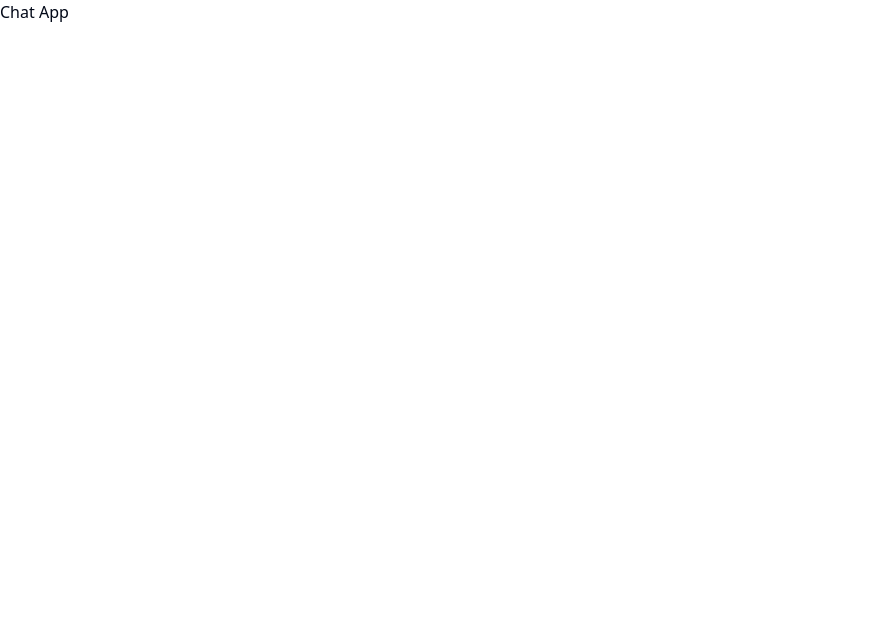
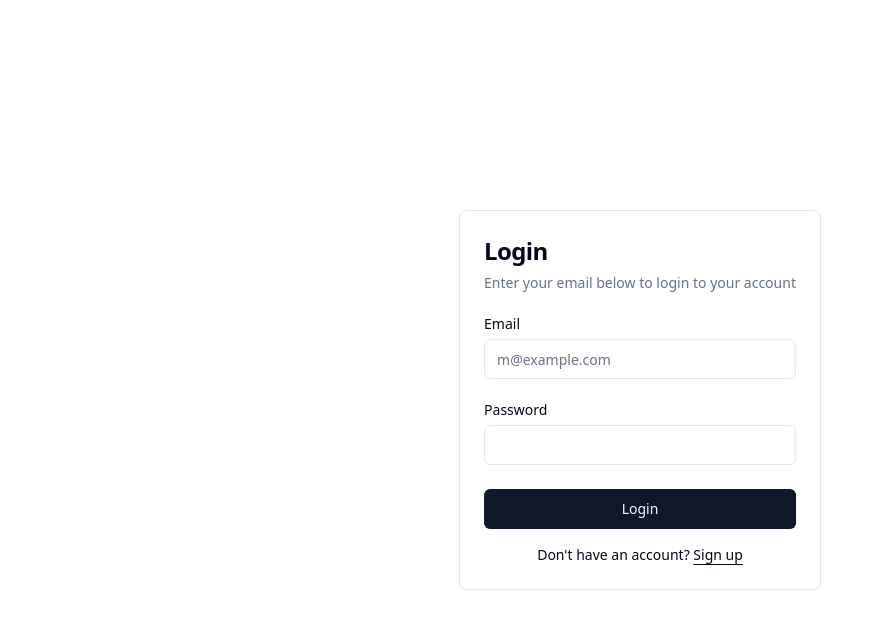
Before and after one commit to aimecarte/slack-clone, a React (Vite) app: page /login in a window 1280 px wide. Before the commit this address led to /app. Shown: the top 628 px of the page, without its empty margins (0-883 px from the left). Built offline with nearby package versions, Linux system fonts and the light colour scheme.

Commit message:
add a login page form

```diff
--- a/package.json
+++ b/package.json
@@ -10,6 +10,7 @@
     "preview": "vite preview"
   },
   "dependencies": {
+    "@radix-ui/react-label": "^2.1.2",
     "@radix-ui/react-scroll-area": "^1.2.3",
     "@radix-ui/react-slot": "^1.1.2",
     "@tailwindcss/vite": "^4.0.4",
--- /dev/null
+++ b/src/app/login/page.jsx
@@ -0,0 +1,11 @@
+import { LoginForm } from "@/components/login-form"
+
+export default function Page() {
+  return (
+    (<div className="flex min-h-svh w-full items-center justify-center p-6 md:p-10">
+      <div className="w-full max-w-sm">
+        <LoginForm />
+      </div>
+    </div>)
+  );
+}
--- /dev/null
+++ b/src/components/login-form.jsx
@@ -0,0 +1,54 @@
+import { cn } from "@/lib/utils"
+import { Button } from "@/components/ui/button"
+import {
+  Card,
+  CardContent,
+  CardDescription,
+  CardHeader,
+  CardTitle,
+} from "@/components/ui/card"
+import { Input } from "@/components/ui/input"
+import { Label } from "@/components/ui/label"
+
+export function LoginForm({
+  className,
+  ...props
+}) {
+  return (
+    (<div className={cn("flex flex-col gap-6", className)} {...props}>
+      <Card>
+        <CardHeader>
+          <CardTitle className="text-2xl">Login</CardTitle>
+          <CardDescription>
+            Enter your email below to login to your account
+          </CardDescription>
+        </CardHeader>
+        <CardContent>
+          <form>
+            <div className="flex flex-col gap-6">
+              <div className="grid gap-2">
+                <Label htmlFor="email">Email</Label>
+                <Input id="email" type="email" placeholder="m@example.com" required />
+              </div>
+              <div className="grid gap-2">
+                <div className="flex items-center">
+                  <Label htmlFor="password">Password</Label>
+                </div>
+                <Input id="password" type="password" required />
+              </div>
+              <Button type="submit" className="w-full">
+                Login
+              </Button>
+            </div>
+            <div className="mt-4 text-center text-sm">
+              Don&apos;t have an account?{" "}
+              <a href="#" className="underline underline-offset-4">
+                Sign up
+              </a>
+            </div>
+          </form>
+        </CardContent>
+      </Card>
+    </div>)
+  );
+}
--- /dev/null
+++ b/src/components/ui/button.jsx
@@ -0,0 +1,47 @@
+import * as React from "react"
+import { Slot } from "@radix-ui/react-slot"
+import { cva } from "class-variance-authority";
+
+import { cn } from "@/lib/utils"
+
+const buttonVariants = cva(
+  "inline-flex items-center justify-center gap-2 whitespace-nowrap rounded-md text-sm font-medium ring-offset-background transition-colors focus-visible:outline-none focus-visible:ring-2 focus-visible:ring-ring focus-visible:ring-offset-2 disabled:pointer-events-none disabled:opacity-50 [&_svg]:pointer-events-none [&_svg]:size-4 [&_svg]:shrink-0",
+  {
+    variants: {
+      variant: {
+        default: "bg-primary text-primary-foreground hover:bg-primary/90",
+        destructive:
+          "bg-destructive text-destructive-foreground hover:bg-destructive/90",
+        outline:
+          "border border-input bg-background hover:bg-accent hover:text-accent-foreground",
+        secondary:
+          "bg-secondary text-secondary-foreground hover:bg-secondary/80",
+        ghost: "hover:bg-accent hover:text-accent-foreground",
+        link: "text-primary underline-offset-4 hover:underline",
+      },
+      size: {
+        default: "h-10 px-4 py-2",
+        sm: "h-9 rounded-md px-3",
+        lg: "h-11 rounded-md px-8",
+        icon: "h-10 w-10",
+      },
+    },
+    defaultVariants: {
+      variant: "default",
+      size: "default",
+    },
+  }
+)
+
+const Button = React.forwardRef(({ className, variant, size, asChild = false, ...props }, ref) => {
+  const Comp = asChild ? Slot : "button"
+  return (
+    (<Comp
+      className={cn(buttonVariants({ variant, size, className }))}
+      ref={ref}
+      {...props} />)
+  );
+})
+Button.displayName = "Button"
+
+export { Button, buttonVariants }
--- /dev/null
+++ b/src/components/ui/card.jsx
@@ -0,0 +1,50 @@
+import * as React from "react"
+
+import { cn } from "@/lib/utils"
+
+const Card = React.forwardRef(({ className, ...props }, ref) => (
+  <div
+    ref={ref}
+    className={cn("rounded-lg border bg-card text-card-foreground shadow-sm", className)}
+    {...props} />
+))
+Card.displayName = "Card"
+
+const CardHeader = React.forwardRef(({ className, ...props }, ref) => (
+  <div
+    ref={ref}
+    className={cn("flex flex-col space-y-1.5 p-6", className)}
+    {...props} />
+))
+CardHeader.displayName = "CardHeader"
+
+const CardTitle = React.forwardRef(({ className, ...props }, ref) => (
+  <div
+    ref={ref}
+    className={cn("text-2xl font-semibold leading-none tracking-tight", className)}
+    {...props} />
+))
+CardTitle.displayName = "CardTitle"
+
+const CardDescription = React.forwardRef(({ className, ...props }, ref) => (
+  <div
+    ref={ref}
+    className={cn("text-sm text-muted-foreground", className)}
+    {...props} />
+))
+CardDescription.displayName = "CardDescription"
+
+const CardContent = React.forwardRef(({ className, ...props }, ref) => (
+  <div ref={ref} className={cn("p-6 pt-0", className)} {...props} />
+))
+CardContent.displayName = "CardContent"
+
+const CardFooter = React.forwardRef(({ className, ...props }, ref) => (
+  <div
+    ref={ref}
+    className={cn("flex items-center p-6 pt-0", className)}
+    {...props} />
+))
+CardFooter.displayName = "CardFooter"
+
+export { Card, CardHeader, CardFooter, CardTitle, CardDescription, CardContent }
--- /dev/null
+++ b/src/components/ui/input.jsx
@@ -0,0 +1,19 @@
+import * as React from "react"
+
+import { cn } from "@/lib/utils"
+
+const Input = React.forwardRef(({ className, type, ...props }, ref) => {
+  return (
+    (<input
+      type={type}
+      className={cn(
+        "flex h-10 w-full rounded-md border border-input bg-background px-3 py-2 text-base ring-offset-background file:border-0 file:bg-transparent file:text-sm file:font-medium file:text-foreground placeholder:text-muted-foreground focus-visible:outline-none focus-visible:ring-2 focus-visible:ring-ring focus-visible:ring-offset-2 disabled:cursor-not-allowed disabled:opacity-50 md:text-sm",
+        className
+      )}
+      ref={ref}
+      {...props} />)
+  );
+})
+Input.displayName = "Input"
+
+export { Input }
--- /dev/null
+++ b/src/components/ui/label.jsx
@@ -0,0 +1,16 @@
+import * as React from "react"
+import * as LabelPrimitive from "@radix-ui/react-label"
+import { cva } from "class-variance-authority";
+
+import { cn } from "@/lib/utils"
+
+const labelVariants = cva(
+  "text-sm font-medium leading-none peer-disabled:cursor-not-allowed peer-disabled:opacity-70"
+)
+
+const Label = React.forwardRef(({ className, ...props }, ref) => (
+  <LabelPrimitive.Root ref={ref} className={cn(labelVariants(), className)} {...props} />
+))
+Label.displayName = LabelPrimitive.Root.displayName
+
+export { Label }
--- a/src/hooks/useLogin.jsx
+++ b/src/hooks/useLogin.jsx
@@ -1,3 +1,3 @@
 export default function useLogin() {
-    return {token: true}
+    return {token: false}
 }
--- a/src/pages/Login.jsx
+++ b/src/pages/Login.jsx
@@ -1,12 +1,15 @@
 import { Navigate } from "react-router-dom";
 import useLogin from "../hooks/useLogin"
+import { LoginForm } from "../components/login-form";
 
 export default function Login() {
     const auth = useLogin();
 
     return (
         !auth.token ? (
-            <h1>Login Page</h1>
+            <div className="max-w-sm absolute top-1/2 left-1/2 -translate-x-1/2 -translate-y-1/2">
+                <LoginForm />
+            </div>
         ) : (
             <Navigate to='/' />
         )
```
Also changed, not shown: 1 other file (tests, documents, lock files or other folders).
